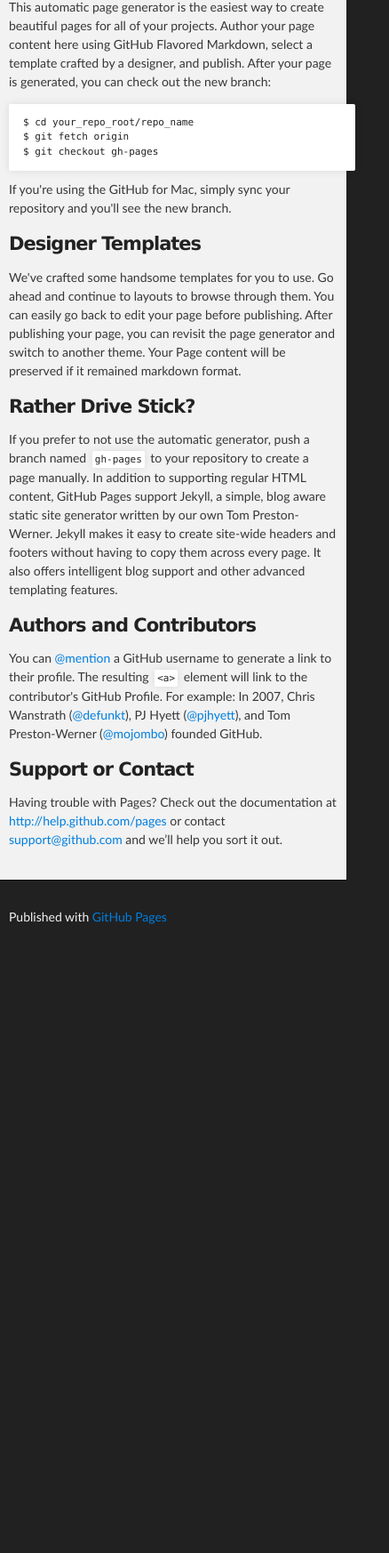
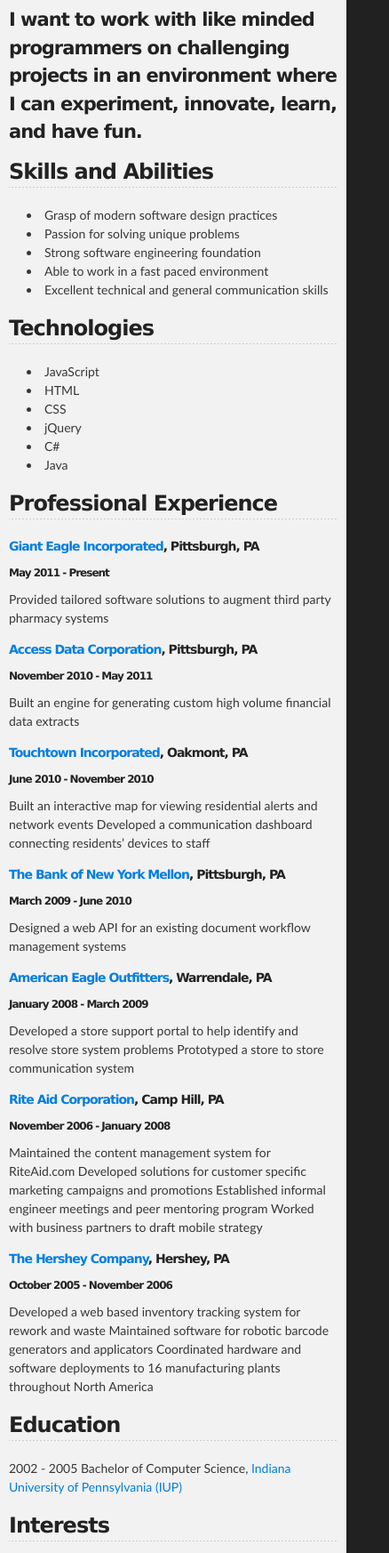
Before and after one commit to jaredcacurak/jaredcacurak.github.com, a plain HTML site: page index.html in a window 390 px wide. Shown: the part 254-2000 px from the top of the page at 89% size, 438 px wide, since content can reach past the window. Before the commit the page ends 1330 px from the top, so only its background shows below. Drawn offline with Linux system fonts and the light colour scheme.

Commit message:
Replace master branch with page content via GitHub

```diff
--- a/index.html
+++ b/index.html
@@ -4,11 +4,11 @@
   <head>
     <meta charset='utf-8' />
     <meta http-equiv="X-UA-Compatible" content="chrome=1" />
-    <meta name="description" content="Jaredcacurak.github.com : " />
+    <meta name="description" content="Jared Cacurak : " />
 
     <link rel="stylesheet" type="text/css" media="screen" href="stylesheets/stylesheet.css">
 
-    <title>Jaredcacurak.github.com</title>
+    <title>Jared Cacurak</title>
   </head>
 
   <body>
@@ -18,7 +18,7 @@
         <header class="inner">
           <a id="forkme_banner" href="https://github.com/jaredcacurak">View on GitHub</a>
 
-          <h1 id="project_title">Jaredcacurak.github.com</h1>
+          <h1 id="project_title">Jared Cacurak</h1>
           <h2 id="project_tagline"></h2>
 
         </header>
@@ -27,32 +27,109 @@
     <!-- MAIN CONTENT -->
     <div id="main_content_wrap" class="outer">
       <section id="main_content" class="inner">
-        <h3>Welcome to GitHub Pages.</h3>
+        <h1>Jared Cacurak</h1>
 
-<p>This automatic page generator is the easiest way to create beautiful pages for all of your projects. Author your page content here using GitHub Flavored Markdown, select a template crafted by a designer, and publish. After your page is generated, you can check out the new branch:</p>
+<h3>I want to work with like minded programmers on challenging projects in an environment where I can experiment, innovate, learn, and have fun.</h3>
 
-<pre><code>$ cd your_repo_root/repo_name
-$ git fetch origin
-$ git checkout gh-pages
-</code></pre>
+<h2>Skills and Abilities</h2>
 
-<p>If you're using the GitHub for Mac, simply sync your repository and you'll see the new branch.</p>
+<ul>
+<li>Grasp of modern software design practices</li>
+<li>Passion for solving unique problems</li>
+<li>Strong software engineering foundation</li>
+<li>Able to work in a fast paced environment</li>
+<li>Excellent technical and general communication skills</li>
+</ul><h2>Technologies</h2>
 
-<h3>Designer Templates</h3>
+<ul>
+<li>JavaScript</li>
+<li>HTML</li>
+<li>CSS</li>
+<li>jQuery</li>
+<li>C#</li>
+<li>Java</li>
+</ul><h2>Professional Experience</h2>
 
-<p>We've crafted some handsome templates for you to use. Go ahead and continue to layouts to browse through them. You can easily go back to edit your page before publishing. After publishing your page, you can revisit the page generator and switch to another theme. Your Page content will be preserved if it remained markdown format.</p>
+<h5>
+<a href="http://gianteagle.com">Giant Eagle Incorporated</a>, Pittsburgh, PA</h5>
 
-<h3>Rather Drive Stick?</h3>
+<h6>May 2011 - Present</h6>
 
-<p>If you prefer to not use the automatic generator, push a branch named <code>gh-pages</code> to your repository to create a page manually. In addition to supporting regular HTML content, GitHub Pages support Jekyll, a simple, blog aware static site generator written by our own Tom Preston-Werner. Jekyll makes it easy to create site-wide headers and footers without having to copy them across every page. It also offers intelligent blog support and other advanced templating features.</p>
+<p>Provided tailored software solutions to augment third party pharmacy systems</p>
 
-<h3>Authors and Contributors</h3>
+<h5>
+<a href="http://www.accessdc.com">Access Data Corporation</a>, Pittsburgh, PA</h5>
 
-<p>You can <a href="https://github.com/blog/821" class="user-mention">@mention</a> a GitHub username to generate a link to their profile. The resulting <code>&lt;a&gt;</code> element will link to the contributor's GitHub Profile. For example: In 2007, Chris Wanstrath (<a href="https://github.com/defunkt" class="user-mention">@defunkt</a>), PJ Hyett (<a href="https://github.com/pjhyett" class="user-mention">@pjhyett</a>), and Tom Preston-Werner (<a href="https://github.com/mojombo" class="user-mention">@mojombo</a>) founded GitHub.</p>
+<h6>November 2010 - May 2011</h6>
 
-<h3>Support or Contact</h3>
+<p>Built an engine for generating custom high volume financial data extracts</p>
 
-<p>Having trouble with Pages? Check out the documentation at <a href="http://help.github.com/pages">http://help.github.com/pages</a> or contact <a href="mailto:support@github.com">support@github.com</a> and we’ll help you sort it out.</p>
+<h5>
+<a href="http://www.touchtown.us">Touchtown Incorporated</a>, Oakmont, PA</h5>
+
+<h6>June 2010 - November 2010</h6>
+
+<p>Built an interactive map for viewing residential alerts and network events
+Developed a communication dashboard connecting residents’ devices to staff</p>
+
+<h5>
+<a href="http://www.bnymellon.com">The Bank of New York Mellon</a>, Pittsburgh, PA</h5>
+
+<h6>March 2009 - June 2010</h6>
+
+<p>Designed a web API for an existing document workflow management systems</p>
+
+<h5>
+<a href="http://www.ae.com">American Eagle Outfitters</a>, Warrendale, PA</h5>
+
+<h6>January 2008 - March 2009</h6>
+
+<p>Developed a store support portal to help identify and resolve store system problems
+Prototyped a store to store communication system</p>
+
+<h5>
+<a href="http://www.riteaid.com">Rite Aid Corporation</a>, Camp Hill, PA</h5>
+
+<h6>November 2006 - January 2008</h6>
+
+<p>Maintained the content management system for RiteAid.com
+Developed solutions for customer specific marketing campaigns and promotions
+Established informal engineer meetings and peer mentoring program
+Worked with business partners to draft mobile strategy</p>
+
+<h5>
+<a href="http://www.hersheys.com">The Hershey Company</a>, Hershey, PA</h5>
+
+<h6>October 2005 - November 2006</h6>
+
+<p>Developed a web based inventory tracking system for rework and waste
+Maintained software for robotic barcode generators and applicators
+Coordinated hardware and software deployments to 16 manufacturing plants throughout North America</p>
+
+<h2>Education</h2>
+
+<p>2002 - 2005 Bachelor of Computer Science, <a href="http://www.iup.edu/">Indiana University of Pennsylvania (IUP)</a></p>
+
+<h2>Interests</h2>
+
+<ul>
+<li>Polyglot Programming (Python, Groovy, Ruby, Scala, Clojure)</li>
+<li>Software Craftsmanship</li>
+<li>Machine Learning</li>
+<li>Internet of Things</li>
+</ul><h2>Activities</h2>
+
+<ul>
+<li>
+<a href="http://codemash.org">CodeMash</a> 2009 to 2013</li>
+<li><a href="http://www.pghtech.org/networks/PittJug/Default.aspx">Pittsburgh and Harrisburg Java Users Group</a></li>
+<li><a href="http://www.pghtech.org">Pittsburgh and Central Pennsylvania Technology Council</a></li>
+<li><a href="http://coderetreat.org/about">Pittsburgh Coderetreat</a></li>
+<li><a href="http://pghtechfest.com">Pittsburgh TechFest</a></li>
+<li><a href="http://www.pghgeekoutday.com">Pittsburgh Geek Out Days</a></li>
+<li>Online course work at <a href="https://www.udacity.com">Udacity</a>, <a href="https://www.udemy.com">Udemy</a>, and <a href="http://www.codeschool.com/users/jaredcacurak">Code School</a>
+</li>
+</ul>
       </section>
     </div>
 
```
Also changed, not shown: params.json (+1 -1 lines).
